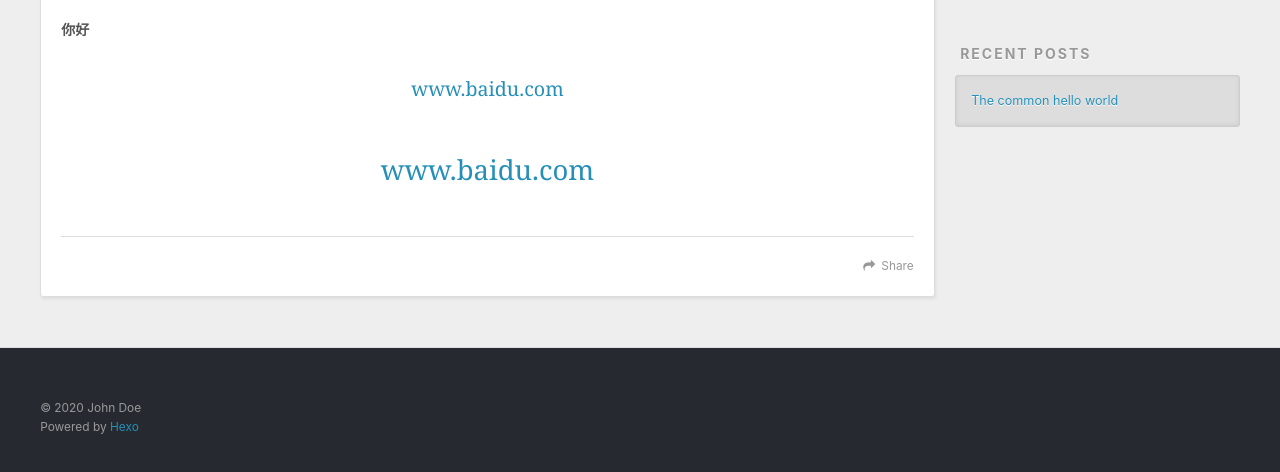
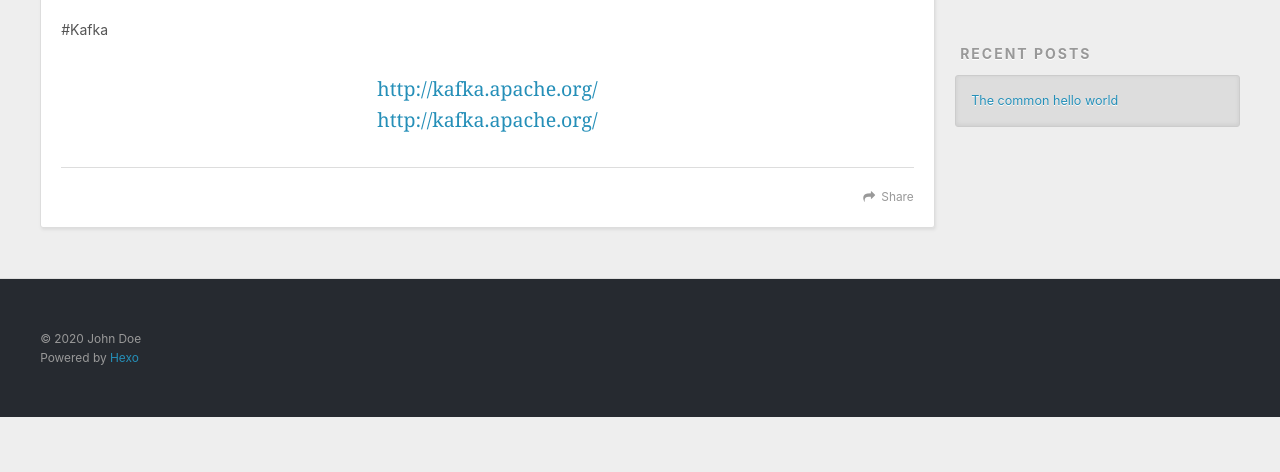
Before and after one commit to Guancc/Guancc.github.io, a plain HTML site: page 2020/09/27/The-common-hello-world/index.html in a window 1280 px wide. Shown: the part 434-906 px from the top of the page. After the commit the page ends 851 px from the top, so only its background shows below. Drawn offline with nearby package versions, Linux system fonts and the light colour scheme.

Commit message:
Site updated: 2020-09-27 15:08:06

```diff
--- a/2020/09/27/The-common-hello-world/index.html
+++ b/2020/09/27/The-common-hello-world/index.html
@@ -7,15 +7,15 @@
 
   <title>The common hello world | Hexo</title>
   <meta name="viewport" content="width=device-width, initial-scale=1, maximum-scale=1">
-  <meta name="description" content="你好  www.baidu.com  www.baidu.com">
+  <meta name="description" content="#Kafka  http:&#x2F;&#x2F;kafka.apache.org&#x2F;http:&#x2F;&#x2F;kafka.apache.org&#x2F;">
 <meta property="og:type" content="article">
 <meta property="og:title" content="The common hello world">
 <meta property="og:url" content="http://example.com/2020/09/27/The-common-hello-world/index.html">
 <meta property="og:site_name" content="Hexo">
-<meta property="og:description" content="你好  www.baidu.com  www.baidu.com">
+<meta property="og:description" content="#Kafka  http:&#x2F;&#x2F;kafka.apache.org&#x2F;http:&#x2F;&#x2F;kafka.apache.org&#x2F;">
 <meta property="og:locale" content="en_US">
 <meta property="article:published_time" content="2020-09-27T03:02:33.000Z">
-<meta property="article:modified_time" content="2020-09-27T03:43:30.757Z">
+<meta property="article:modified_time" content="2020-09-27T03:49:08.355Z">
 <meta property="article:author" content="John Doe">
 <meta name="twitter:card" content="summary">
 
@@ -88,18 +88,15 @@
 
     <div class="article-entry" itemprop="articleBody">
 
-        <p><strong>你好</strong></p>
+        <p>#Kafka</p>
 <blockquote>
-<p><a target="_blank" rel="noopener" href="http://www.baidu.com/">www.baidu.com</a></p>
-<blockquote>
-<p><a target="_blank" rel="noopener" href="http://www.baidu.com/">www.baidu.com</a></p>
-</blockquote>
+<p><a target="_blank" rel="noopener" href="http://kafka.apache.org/">http://kafka.apache.org/</a><br><a target="_blank" rel="noopener" href="http://kafka.apache.org/">http://kafka.apache.org/</a></p>
 </blockquote>
 
 
     </div>
     <footer class="article-footer">
-      <a data-url="http://example.com/2020/09/27/The-common-hello-world/" data-id="ckfkk64l30000d8923jnu7jgx" class="article-share-link">Share</a>
+      <a data-url="http://example.com/2020/09/27/The-common-hello-world/" data-id="ckfkrh1t70000mh929n134k7y" class="article-share-link">Share</a>
 
 
     </footer>
```
Also changed, not shown: index.html (+3 -6 lines).
